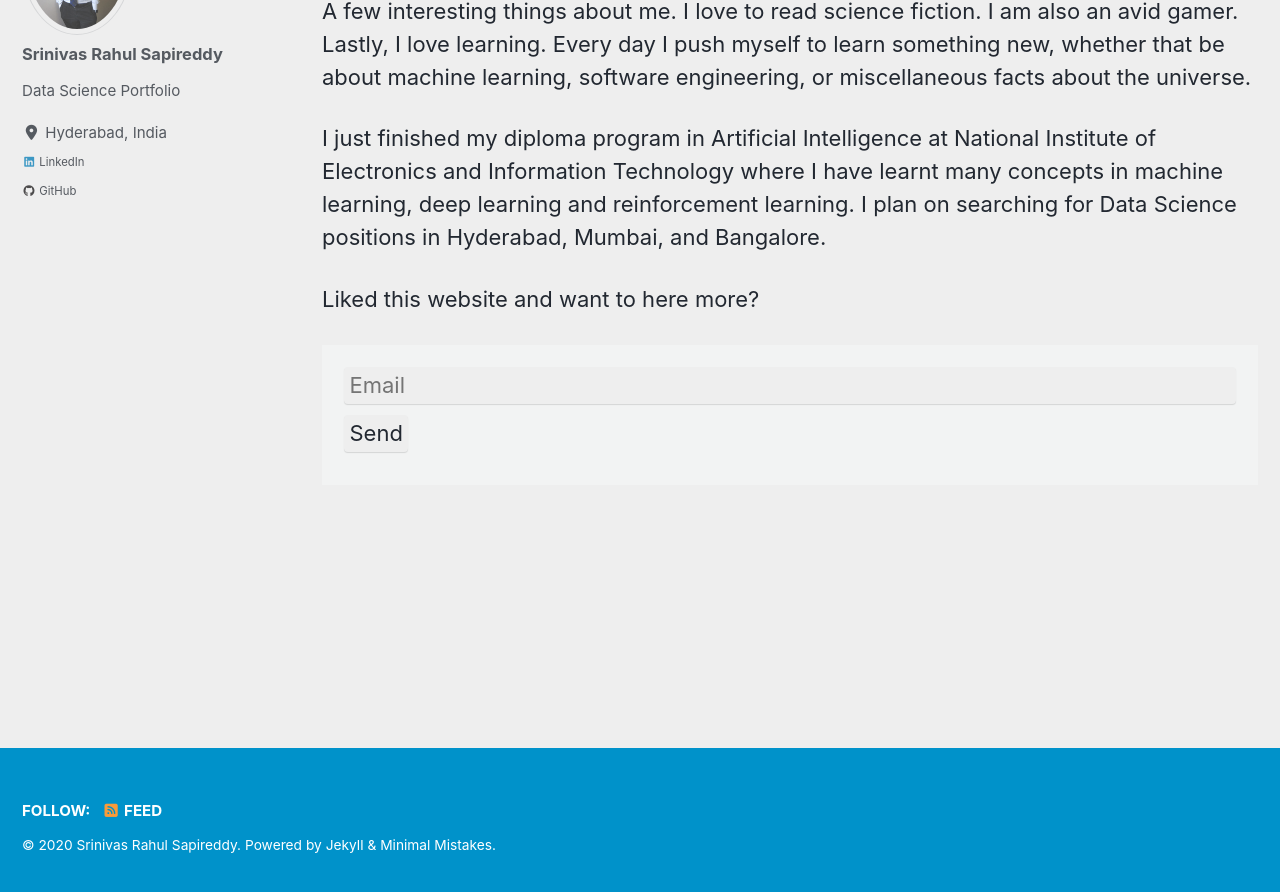
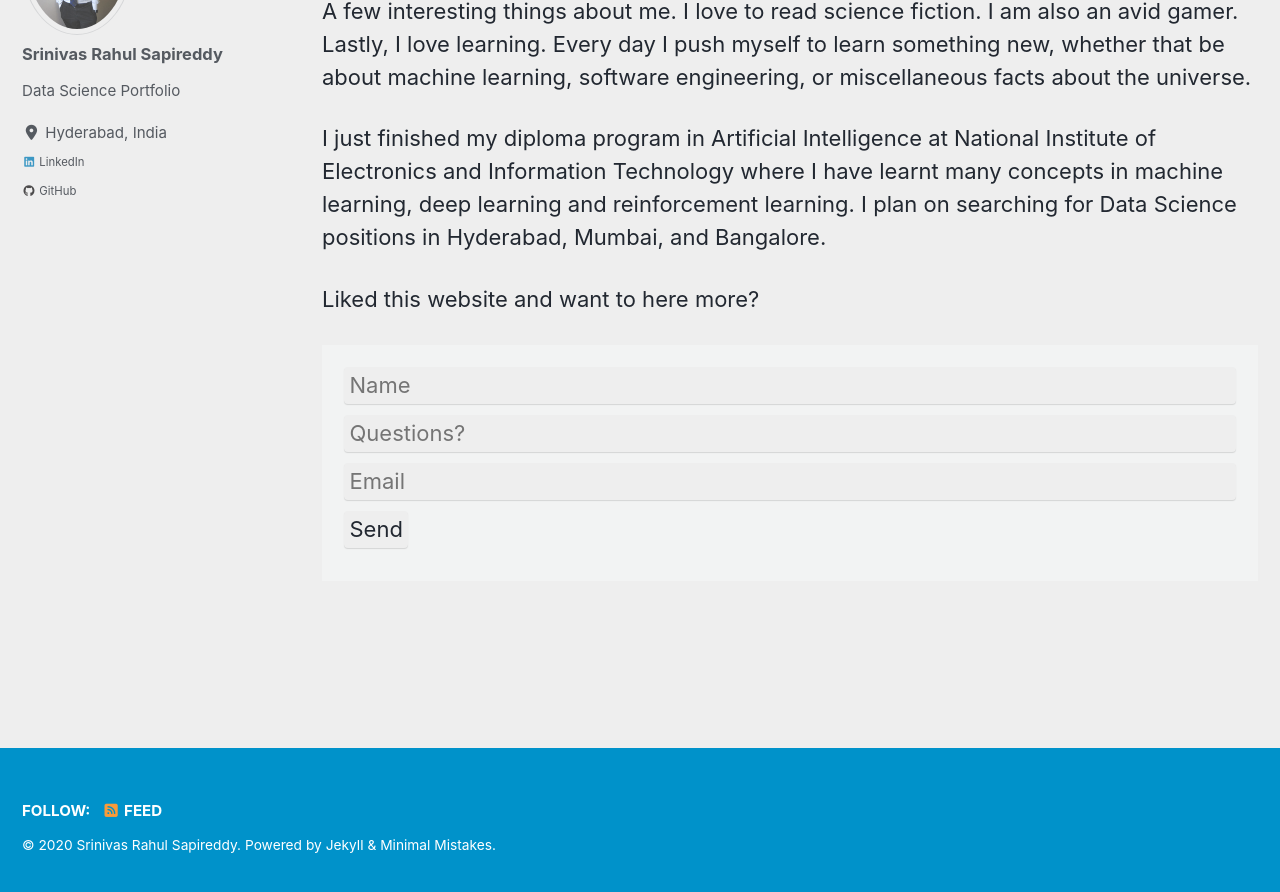
Before and after one commit to srsapireddy/srsapireddy.github.io, a Jekyll site: the page built from _pages/about.md, in a window 1280 px wide and 900 px high, scrolled down 736 px. Shown: the top 892 px of the window. Built offline with Jekyll 4.4.1, drawn with Linux system fonts in a browser that asks for light colours; cached includes are drawn as plain includes; nearby versions of some CDN libraries.

Commit message:
new gith

```diff
--- a/_pages/about.md
+++ b/_pages/about.md
@@ -15,6 +15,8 @@ I just finished my diploma program in Artificial Intelligence at National Instit
 Liked this website and want to here more?
 <form action="https://formspree.io/sapireddyrahul@gmail.com"
       method="POST">
+    <input type="text" placeholder="Name" name="name">
+    <input type="text" placeholder="Questions?" questions="questions">
     <input type="email" placeholder="Email" name="_replyto" required>
     <input type="submit" value="Send">
 </form>
```
